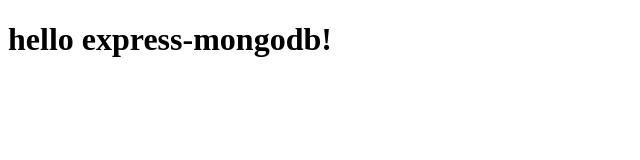
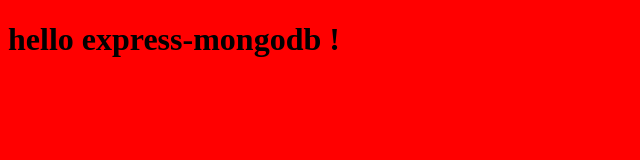
Before and after one commit to charlesWise/node-express-mongodb, a website: page views/index.html in a window 1280 px wide. Shown: the whole page, without its empty margins (0-640 px from the left). Drawn offline with Linux system fonts and the light colour scheme.

Commit message:
'静态文件托管'

```diff
--- a/app.js
+++ b/app.js
@@ -5,6 +5,10 @@
 var swig = require('swig'); //加载模板引擎
 
 var app = express();
+
+//设置静态文件托管
+//当用户访问的url以/public开始，那么直接返回对应__dirname + '/public'下的文件
+app.use('/public', express.static(__dirname + '/public'));
 
 //配置应用模块，定义当前应用所使用的模板引擎，第一个参数：模板引擎名称同时也是模板文件的后缀，第二个参数表示用于解析处理模板内容的方法
 app.engine('html', swig.renderFile);
--- /dev/null
+++ b/public/main.css
@@ -0,0 +1,3 @@
+body {
+    background: red;
+}
--- a/views/index.html
+++ b/views/index.html
@@ -5,8 +5,9 @@
     <meta name="viewport" content="width=device-width, initial-scale=1.0">
     <meta http-equiv="X-UA-Compatible" content="ie=edge">
     <title>express-mongodb</title>
+    <link rel="stylesheet" type="text/css" href="/public/main.css" />
 </head>
 <body>
-    <h1>hello express-mongodb!</h1>
+    <h1>hello express-mongodb !</h1>
 </body>
 </html>
```
